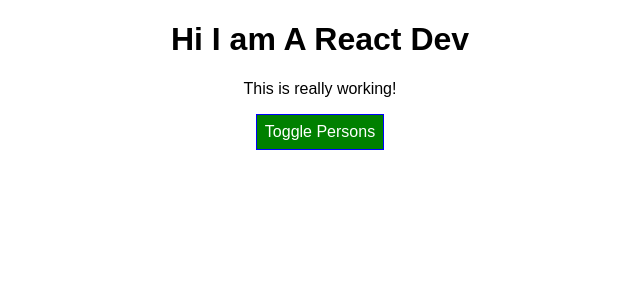
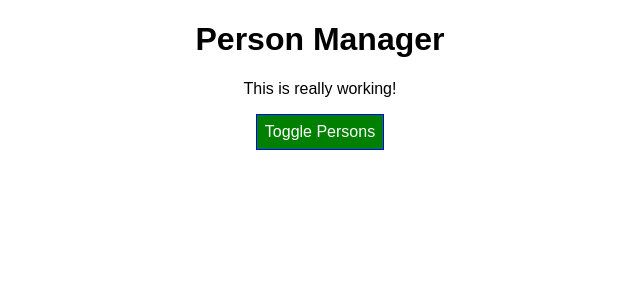
Before and after one commit to geogeorgiou/Learning_React, a React app: page / in a window 1280 px wide. Shown: the top 300 px of the page, without its empty margins (320-960 px from the left). Built offline with nearby package versions, Linux system fonts and the light colour scheme.

Commit message:
Adding props title to Apps js via index.js

```diff
--- a/src/components/Cockpit/Cockpit.js
+++ b/src/components/Cockpit/Cockpit.js
@@ -20,7 +20,7 @@
 
     return (
         <div className={classes.Cockpit}>
-            <h1>Hi I am A React Dev</h1>
+            <h1>{props.title}</h1>
             <p className={assignedClasses.join(' ')}>This is really working!</p>
             <button
                 className={btnClass}
--- a/src/containers/App.js
+++ b/src/containers/App.js
@@ -103,7 +103,11 @@
         return (
             <div className={classes.App}>
 
-                <Cockpit persons={this.state.persons} showPersons={this.state.showPersons} clicked={this.togglePersonsHandler}/>
+                <Cockpit
+                    title={this.props.appTitle}
+                    persons={this.state.persons}
+                    showPersons={this.state.showPersons}
+                    clicked={this.togglePersonsHandler}/>
 
                 {persons}
 
--- a/src/index.js
+++ b/src/index.js
@@ -4,5 +4,5 @@
 import App from './containers/App';
 import registerServiceWorker from './registerServiceWorker';
 
-ReactDOM.render(<App />, document.getElementById('root'));
+ReactDOM.render(<App appTitle="Person Manager" />, document.getElementById('root'));
 registerServiceWorker();
```
